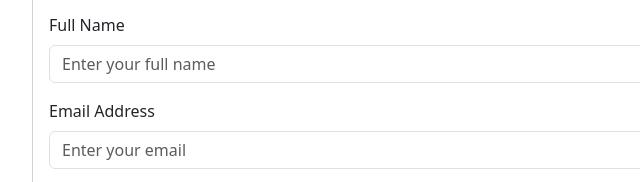
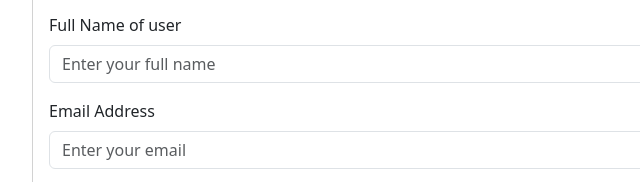
Before and after one commit to deepakkumartiwari2025/developer, a plain HTML site: page test2.html in a window 1280 px wide. Shown: the part 300-482 px from the top of the page, 240-880 px from the left. Drawn offline with nearby package versions, Linux system fonts and the light colour scheme.

Commit message:
Update test2.html
of user name content updated

```diff
--- a/test2.html
+++ b/test2.html
@@ -28,7 +28,7 @@
 
                             <!-- Full Name -->
                             <div class="mb-3">
-                                <label for="fullName" class="form-label">Full Name</label>
+                                <label for="fullName" class="form-label">Full Name of user</label>
                                 <input type="text" class="form-control" id="fullName" placeholder="Enter your full name">
                             </div>
 
```
